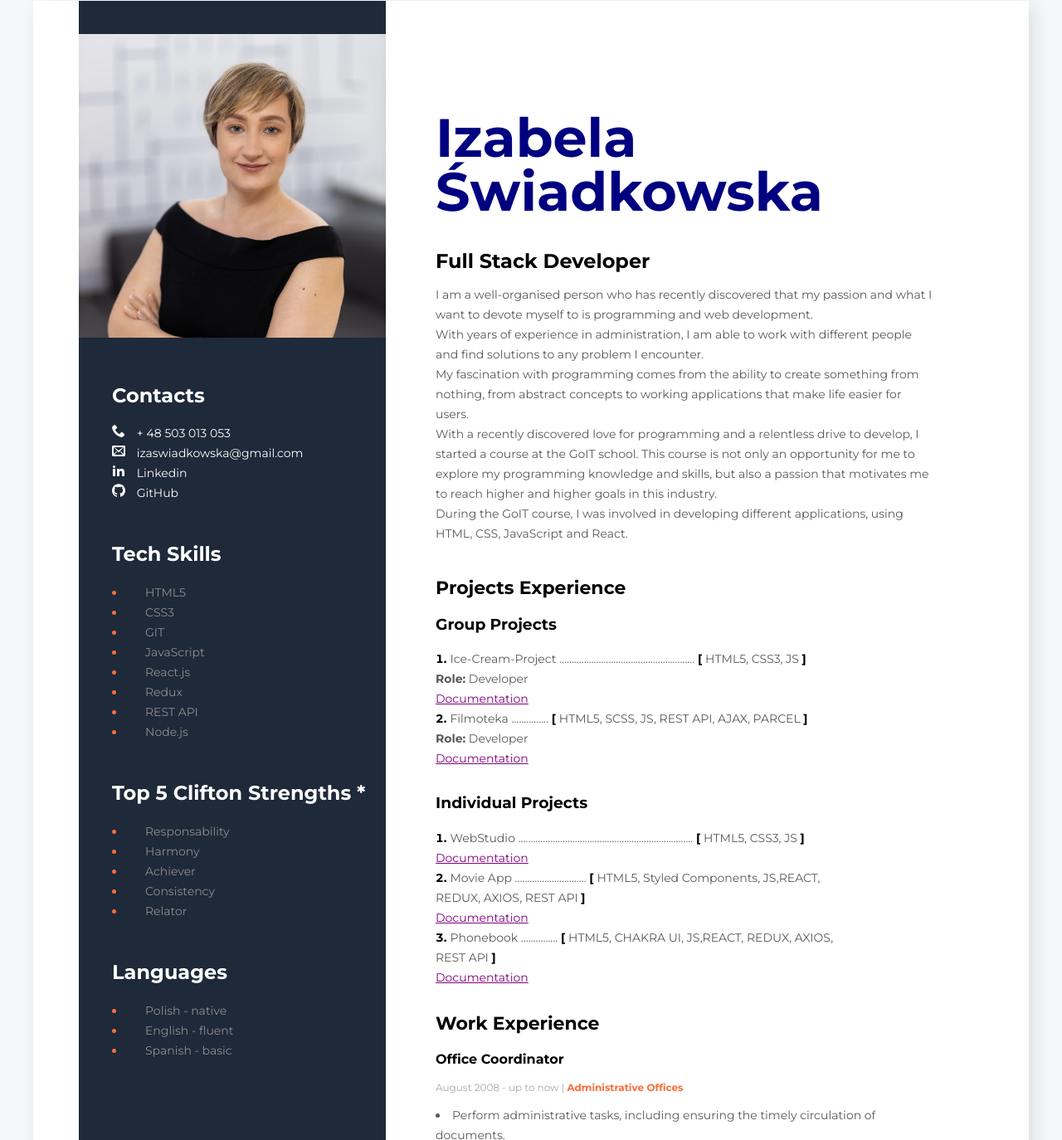
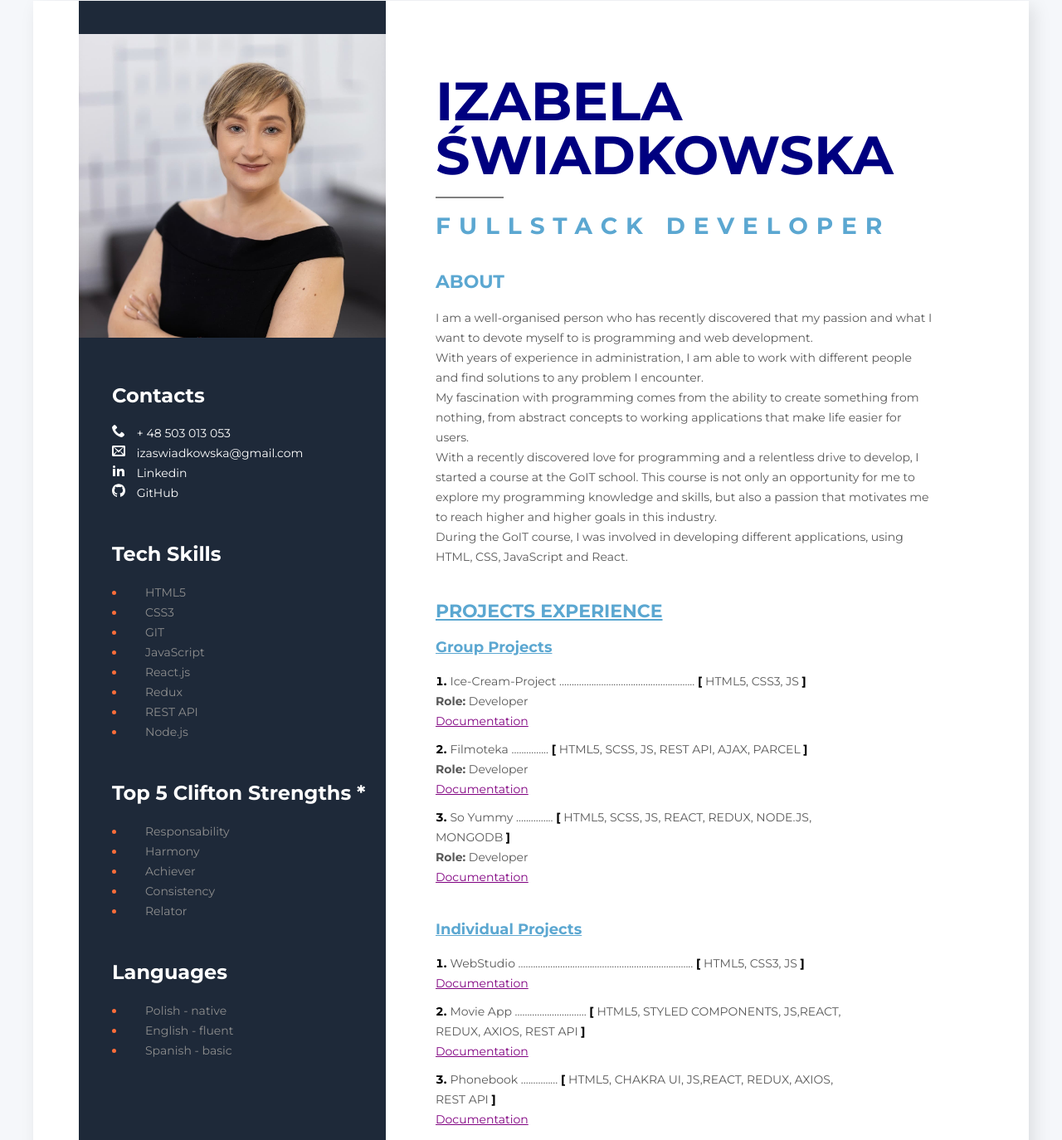
Before and after one commit to IzabelaSwiadkowska/CV, a plain HTML site: page index.html in a window 1280 px wide. Shown: the part 7-1381 px from the top of the page at 83% size. Drawn offline with Linux system fonts and the light colour scheme.

Commit message:
cv corrected

```diff
--- a/index.html
+++ b/index.html
@@ -20,8 +20,9 @@
       <main>
         <div class="main-description">
           <h1>Izabela Świadkowska</h1>
-          <h2 class="job-title">Full Stack Developer</h2>
-
+          <hr />
+          <h2 class="job-title">FullStack Developer</h2>
+          <h2 class="about-me">about</h2>
           <p class="description">
             I am a well-organised person who has recently discovered that my
             passion and what I want to devote myself to is programming and web
@@ -43,9 +44,9 @@
         <h2 class="header-primary">Projects Experience</h2>
 
         <div class="projects">
-          <h3>Group Projects</h3>
+          <h3 class="subtitle">Group Projects</h3>
           <ol class="list-primary">
-            <li>
+            <li class="list-item">
               <a
                 class="list-primary-item"
                 href="https://filip-bak.github.io/ice-cream-project/"
@@ -64,7 +65,7 @@
                 >Documentation</a
               >
             </li>
-            <li>
+            <li class="list-item">
               <a
                 class="list-primary-item"
                 href="https://filip-bak.github.io/filmoteka-project/ "
@@ -84,13 +85,33 @@
                 >Documentation</a
               >
             </li>
+            <li class="list-item">
+              <a
+                class="list-primary-item"
+                href="https://so-yummy-project.netlify.app/welcome"
+                target="_blank"
+              >
+                So Yummy</a
+              ><span class="list-details-item"> ............... </span>[
+              <span class="list-details-item">
+                HTML5, SCSS, JS, react, redux, node.js, mongodb </span
+              >]<br />
+              <p class="paragragh"><span class="role">Role:</span> Developer</p>
+
+              <a
+                class="list-link"
+                href="https://github.com/IzabelaSwiadkowska/so-yummy-project "
+                target="_blank"
+                >Documentation</a
+              >
+            </li>
           </ol>
         </div>
         <div class="projects">
-          <h3>Individual Projects</h3>
+          <h3 class="subtitle">Individual Projects</h3>
 
           <ol class="list-primary">
-            <li>
+            <li class="list-item">
               <a
                 class="list-primary-item"
                 href="https://izabelaswiadkowska.github.io/goit-markup-hw-08/"
@@ -108,7 +129,7 @@
                 >Documentation</a
               >
             </li>
-            <li>
+            <li class="list-item">
               <a
                 class="list-primary-item"
                 href="https://izabelaswiadkowska.github.io/goit-react-hw-05-movies/"
@@ -129,7 +150,7 @@
                 >Documentation</a
               >
             </li>
-            <li>
+            <li class="list-item">
               <a
                 class="list-primary-item"
                 href="https://izabelaswiadkowska.github.io/goit-react-hw-08-phonebook/"
@@ -150,7 +171,7 @@
             </li>
           </ol>
         </div>
-        <h2 class="header-primary">Work Experience</h2>
+        <h2 class="header-primary work">Work Experience</h2>
         <div class="blocks">
           <h3 class="job-name">Office Coordinator</h3>
           <p class="job-date">
@@ -189,14 +210,14 @@
         </div>
 
         <div class="blocks">
-          <h2 class="header-primary">Education</h2>
+          <h2 class="header-primary education">Education</h2>
           <h3 class="highlight">IT School GoIT</h3>
           <h4>Full Stack Developer</h4>
           <h3 class="highlight">Pedagogical University of TWP in Warsaw</h3>
           <h4>Master's degree of Political Science</h4>
         </div>
         <div class="blocks">
-          <h2 class="header-primary">Other</h2>
+          <h2 class="header-primary other">Other</h2>
           <p class="paragragh">
             I derive energy from sport: jogging 10k every saturday and sunday
             for years. <br />Also regularly practise meditation, which helps me
--- a/style.css
+++ b/style.css
@@ -58,20 +58,41 @@ main {
 }
 .main-description {
   width: 600px;
+  position: relative;
 }
 .job-title {
   font-weight: 700;
-  font-size: 24px;
+  font-size: 28px;
   line-height: 17px;
+  letter-spacing: 10px;
+  color: #5ba7d1;
+  text-transform: uppercase;
+  padding: 15px 0;
 }
 h1 {
   font-weight: 700;
   font-size: 65px;
   line-height: 65px;
   color: navy;
+  text-transform: uppercase;
+  margin: 0;
+}
+hr {
+  width: 80px;
+  border: 1px solid grey;
+  position: absolute;
+  top: 140px;
+  left: 0;
 }
 h2 {
   margin-top: 30px;
+}
+.about-me {
+  font-weight: 700;
+  font-size: 22px;
+  line-height: 27px;
+  text-transform: uppercase;
+  color: #5ba7d1;
 }
 .description {
   font-weight: 400;
@@ -83,6 +104,11 @@ h2 {
 .projects {
   width: 500px;
   margin-bottom: 30px;
+}
+.subtitle {
+  color: #5ba7d1;
+  text-decoration: underline;
+  font-size: 18px;
 }
 .list-primary {
   font-weight: 700;
@@ -109,6 +135,7 @@ h2 {
   line-height: 24px;
   color: #595959;
   text-decoration: none;
+  text-transform: uppercase;
 }
 .list-secondary-item {
   font-weight: 400;
@@ -122,6 +149,9 @@ h2 {
   font-weight: 700;
   font-size: 22px;
   line-height: 27px;
+  color: #5ba7d1;
+  text-transform: uppercase;
+  text-decoration: underline;
 }
 .job-name {
   font-weight: 700;
@@ -161,6 +191,7 @@ h4 {
   text-decoration: underline;
   color: purple;
   font-weight: 100;
+
   &:hover {
     font-weight: bold;
   }
@@ -189,3 +220,12 @@ h4 {
   color: whitesmoke;
   font-size: 12px;
 }
+
+.work,
+.education,
+.other {
+  text-decoration: none;
+}
+.list-item {
+  padding-bottom: 10px;
+}
```
